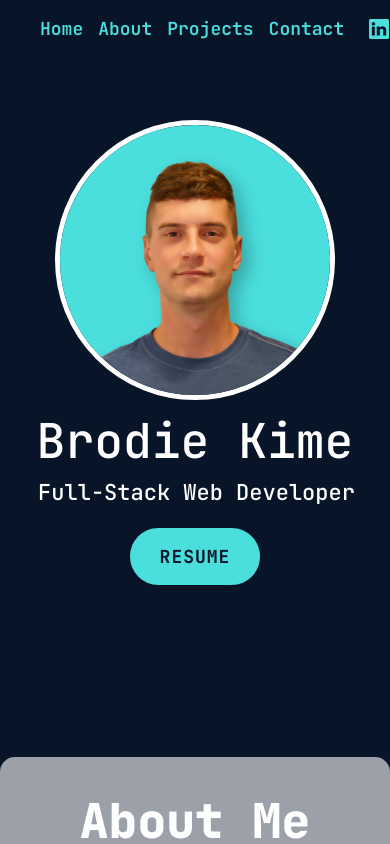
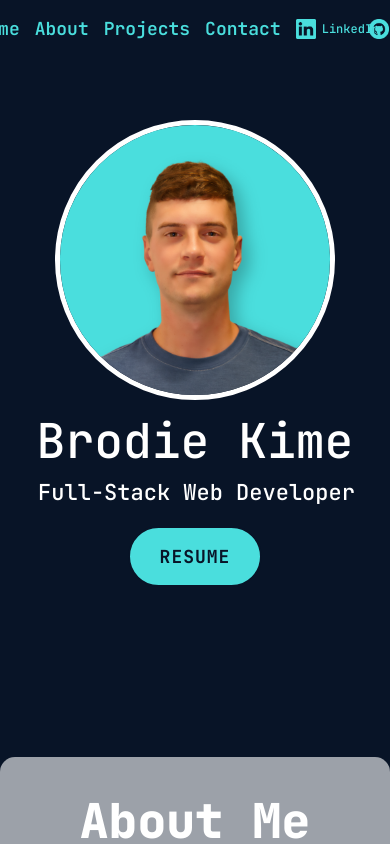
Before and after one commit to brodiekime21/portfolio, a React (Create React App) app: page / in a window 390 px wide. Shown: the top 844 px of the page. Built offline with nearby package versions, Linux system fonts and the light colour scheme.

Commit message:
got nav to center, now gotta get the hamburger menu to be on the right.

```diff
--- a/src/index.css
+++ b/src/index.css
@@ -33,6 +33,9 @@ body::-webkit-scrollbar {
 /* !!!NAVBAR CSS STYLING!!!!!!!!!!!!!!!!!!!!!!!!!!!!!!!!!!!!!!!!!!!!!!!!!!!!!!!!!!!!!!!!!!!!!!!!!!!!!!!!!!!!!!!!!!!!!! */
 
 #navbar {
+  display: flex;
+  justify-content: center;
+  align-items: center;
   color: #4adedd;
   margin-top: 15px;
   padding-right: 25px;
@@ -40,10 +43,16 @@ body::-webkit-scrollbar {
   position: fixed;
   top: 0;
   z-index: 100;
+  left: 0;
+  right: 0;
+  margin-left: auto;
+  margin-right: auto;
 }
 
 #navbar-right {
   display: flex;
+  justify-content: center;
+  align-items: center;
 }
 
 .nav-links:hover, .nav-links:focus{
@@ -65,6 +74,7 @@ body::-webkit-scrollbar {
   font-size: 18px;
   margin-left: 10px;
   display: flex;
+  justify-content: center;
   align-items: center;
 }
 
```
